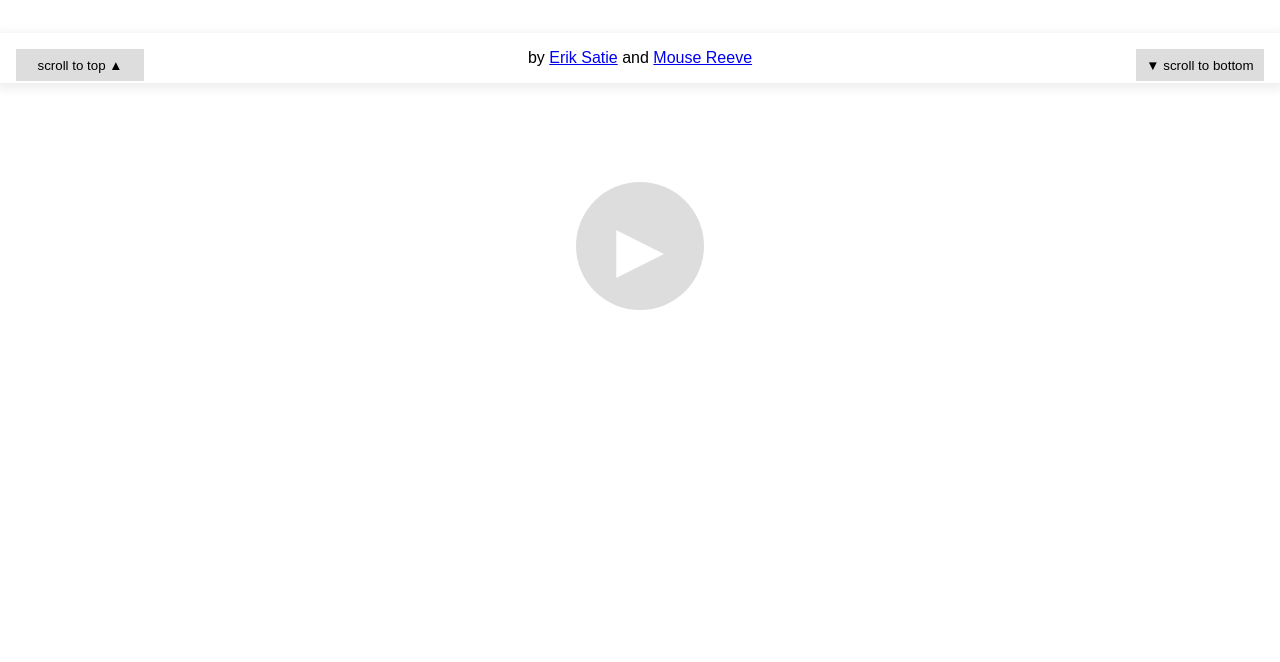
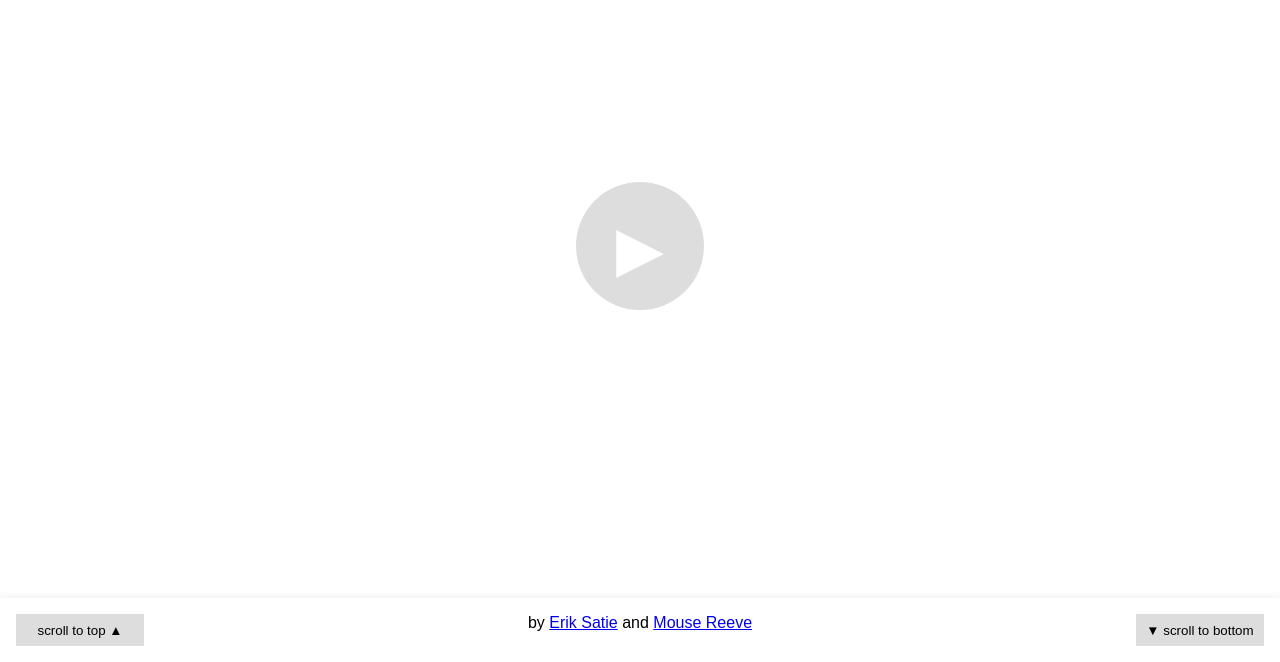
Before and after one commit to mouse-reeve/infinite_gnossienne, a Flask app: page / in a window 1280 px wide. Shown: the part 138-800 px from the top of the page. Run offline with Flask 2, Linux system fonts and the light colour scheme; some libraries are stand-ins or nearby versions.

Commit message:
Keep footer at the bottom

```diff
--- a/static/css/format.css
+++ b/static/css/format.css
@@ -53,7 +53,9 @@ h2 {
 
 footer {
     text-align: center;
-    position: sticky;
+    position: fixed;
+    width: 97.5%;
+    width: -webkit-fill-available;
     bottom: 0;
     background: white;
     padding: 1em;
```
